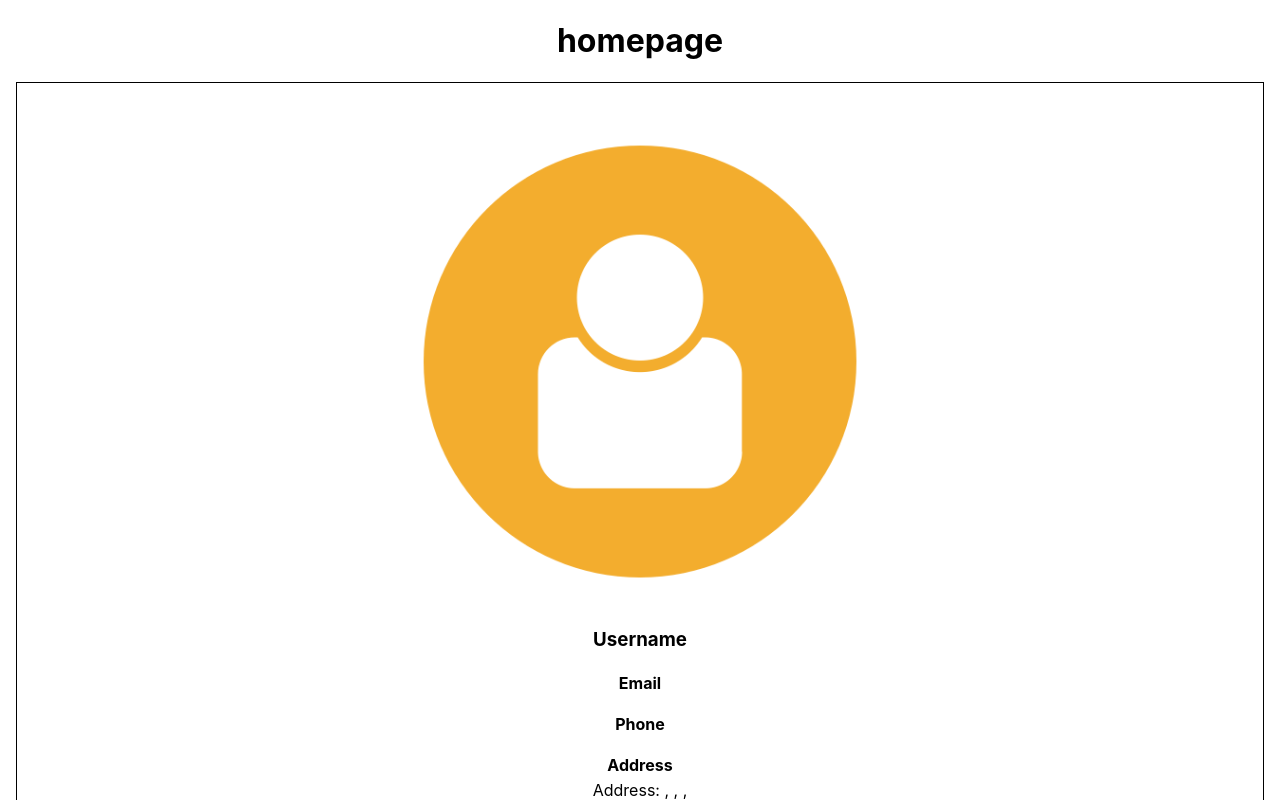
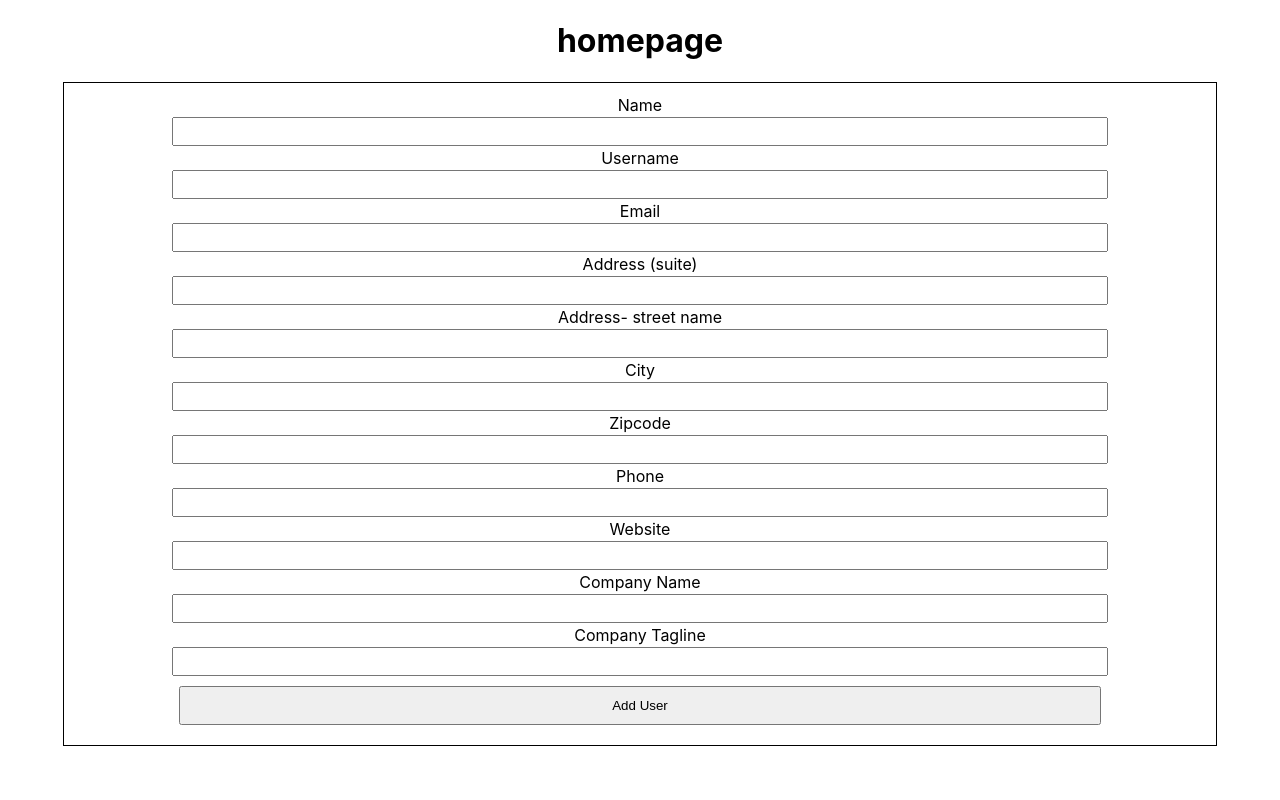
Before and after one commit to Nomes27/UserTrax, a React (Create React App) app: page /users/create in a window 1280 px wide. Shown: the top 800 px of the page. Built offline with nearby package versions, Linux system fonts and the light colour scheme; no server answers.

Commit message:
add user component and functionality

```diff
--- a/src/App.css
+++ b/src/App.css
@@ -47,3 +47,27 @@
 .user_post_subheading {
   margin: 0;
 }
+
+/*ADD USER */
+
+.adduser_form {
+  display: flex;
+  flex-direction: column;
+  width: 90%;
+  margin: 0 auto;
+  padding: 10px 0px;
+  border: 1px black solid;
+}
+.adduser_form_label {
+  margin: 2px;
+}
+.adduser_form_input {
+  width: 80%;
+  margin: 0 auto;
+  padding: 5px;
+}
+.adduser_form_button {
+  width: 80%;
+  margin: 10px auto;
+  padding: 10px;
+}
--- a/src/App.js
+++ b/src/App.js
@@ -3,6 +3,7 @@ import React from "react";
 import { Router, Link } from "@reach/router";
 import UsersList from "./Pages/usersList";
 import User from "./Pages/user";
+import AddUser from "./Components/addUser";
 class App extends React.Component {
   state = {
     users: [],
@@ -26,6 +27,10 @@ class App extends React.Component {
         <Router>
           <UsersList path="/" />
           <User path="users/:user_id"></User>
+          <AddUser
+            path="/users/create"
+            usersCount={this.state.users.length}
+          ></AddUser>
         </Router>
       </div>
     );
--- /dev/null
+++ b/src/Components/addUser.jsx
@@ -0,0 +1,174 @@
+import React from "react";
+import axios from "axios";
+
+class AddUser extends React.Component {
+  state = {};
+
+  addUser = (event) => {
+    event.preventDefault();
+
+    let user = this.state;
+
+    axios
+      .post("https://jsonplaceholder.typicode.com/users", {
+        id: this.props.userscount + 1,
+        name: user.name,
+        username: user.username,
+        email: user.email,
+        address: {
+          street: user.street,
+          suite: user.suite,
+          city: user.city,
+          zipcode: user.zipcode,
+        },
+        phone: user.phone,
+        wesbite: user.website,
+        company: {
+          name: user.company,
+          catchPhrase: user.catchPhrase,
+        },
+      })
+      .then((response) => {
+        console.log("user created");
+        console.log(response.data, "reponseeeeeeeeeeeeeeeeeee");
+      })
+      .catch((error) => {
+        console.log(error);
+      });
+  };
+
+  handleChange = (event) => {
+    let name = event.target.name;
+    let value = event.target.value;
+
+    this.setState({ [name]: value });
+  };
+
+  render() {
+    console.log(this.state);
+    console.log(this.props);
+    return (
+      <div>
+        <form onSubmit={this.addUser} className="adduser_form">
+          <label htmlFor="name" className="adduser_form_label">
+            Name
+          </label>{" "}
+          <input
+            id="name"
+            name="name"
+            type="text"
+            className="adduser_form_input"
+            onChange={this.handleChange}
+            required
+          ></input>
+          <label htmlFor="username" className="adduser_form_label">
+            Username
+          </label>{" "}
+          <input
+            id="username"
+            name="username"
+            type="text"
+            className="adduser_form_input"
+            onChange={this.handleChange}
+            required
+          ></input>
+          <label htmlFor="email" className="adduser_form_label">
+            Email
+          </label>{" "}
+          <input
+            id="email"
+            name="email"
+            type="text"
+            className="adduser_form_input"
+            onChange={this.handleChange}
+            required
+          ></input>
+          <label htmlFor="suite" className="adduser_form_label">
+            Address (suite)
+          </label>{" "}
+          <input
+            id="suite"
+            name="suite"
+            type="text"
+            className="adduser_form_input"
+            onChange={this.handleChange}
+          ></input>
+          <label htmlFor="street" className="adduser_form_label">
+            Address- street name
+          </label>{" "}
+          <input
+            id="street"
+            name="street"
+            type="text"
+            className="adduser_form_input"
+            onChange={this.handleChange}
+          ></input>
+          <label htmlFor="city" className="adduser_form_label">
+            City
+          </label>{" "}
+          <input
+            id="city"
+            name="city"
+            type="text"
+            className="adduser_form_input"
+            onChange={this.handleChange}
+          ></input>
+          <label htmlFor="zipcode" className="adduser_form_label">
+            Zipcode
+          </label>{" "}
+          <input
+            id="zipcode"
+            name="zipcode"
+            type="text"
+            className="adduser_form_input"
+            onChange={this.handleChange}
+          ></input>
+          <label htmlFor="zipcode" className="adduser_form_label">
+            Phone
+          </label>{" "}
+          <input
+            id="phone"
+            name="phone"
+            type="text"
+            className="adduser_form_input"
+            onChange={this.handleChange}
+            required
+          ></input>
+          <label htmlFor="wesbite" className="adduser_form_label">
+            Website
+          </label>{" "}
+          <input
+            id="website"
+            name="website"
+            type="text"
+            className="adduser_form_input"
+            onChange={this.handleChange}
+          ></input>
+          <label htmlFor="company" className="adduser_form_label">
+            Company Name
+          </label>{" "}
+          <input
+            id="company"
+            name="company"
+            type="text"
+            className="adduser_form_input"
+            onChange={this.handleChange}
+          ></input>
+          <label htmlFor="company-tagline" className="adduser_form_label">
+            Company Tagline
+          </label>{" "}
+          <input
+            id="company-tagline"
+            name="catchphrase"
+            type="text"
+            className="adduser_form_input"
+            onChange={this.handleChange}
+          ></input>
+          <button className="adduser_form_button">Add User</button>
+        </form>
+      </div>
+    );
+  }
+}
+
+export default AddUser;
--- a/src/Pages/user.jsx
+++ b/src/Pages/user.jsx
@@ -42,6 +42,9 @@ class User extends React.Component {
       .then(() => {
         console.log("deleted");
         this.setState({ deleted: true });
+      })
+      .catch((error) => {
+        console.log(error);
       });
   };
 
--- a/src/Pages/usersList.jsx
+++ b/src/Pages/usersList.jsx
@@ -1,5 +1,5 @@
 import React from "react";
-import User from "./user";
+import AddUser from "../Components/addUser";
 import { Router, Link } from "@reach/router";
 
 class UsersList extends React.Component {
@@ -16,6 +16,7 @@ class UsersList extends React.Component {
         this.setState({ users: [...json] });
       });
   }
+
   render() {
     console.log(this.state);
     return (
@@ -45,7 +46,9 @@ class UsersList extends React.Component {
             })}
           </tbody>
         </table>
-        <button>Add User</button>
+        <Link to="/users/create">
+          <button>Add User</button>
+        </Link>
       </div>
     );
   }
```
